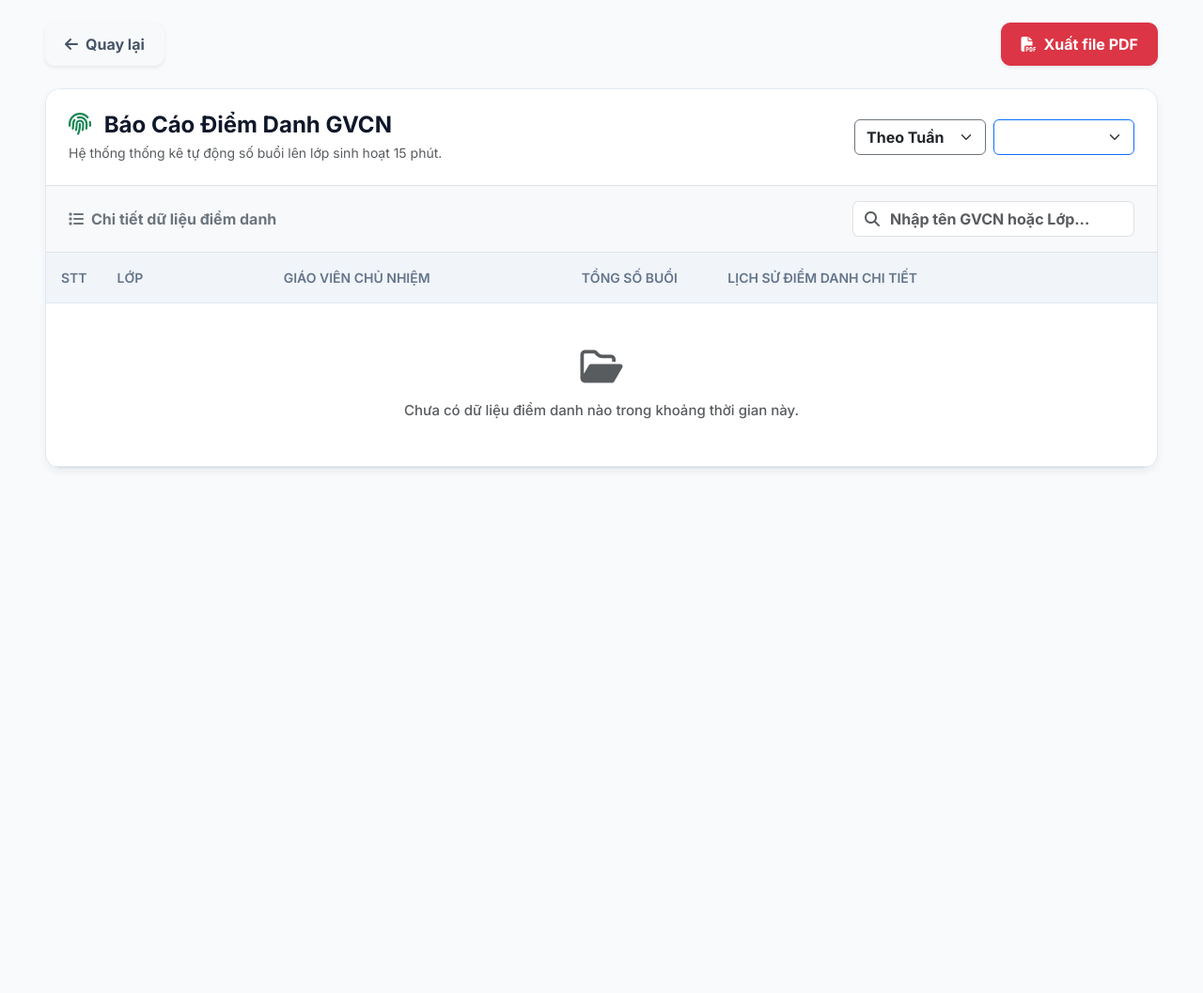
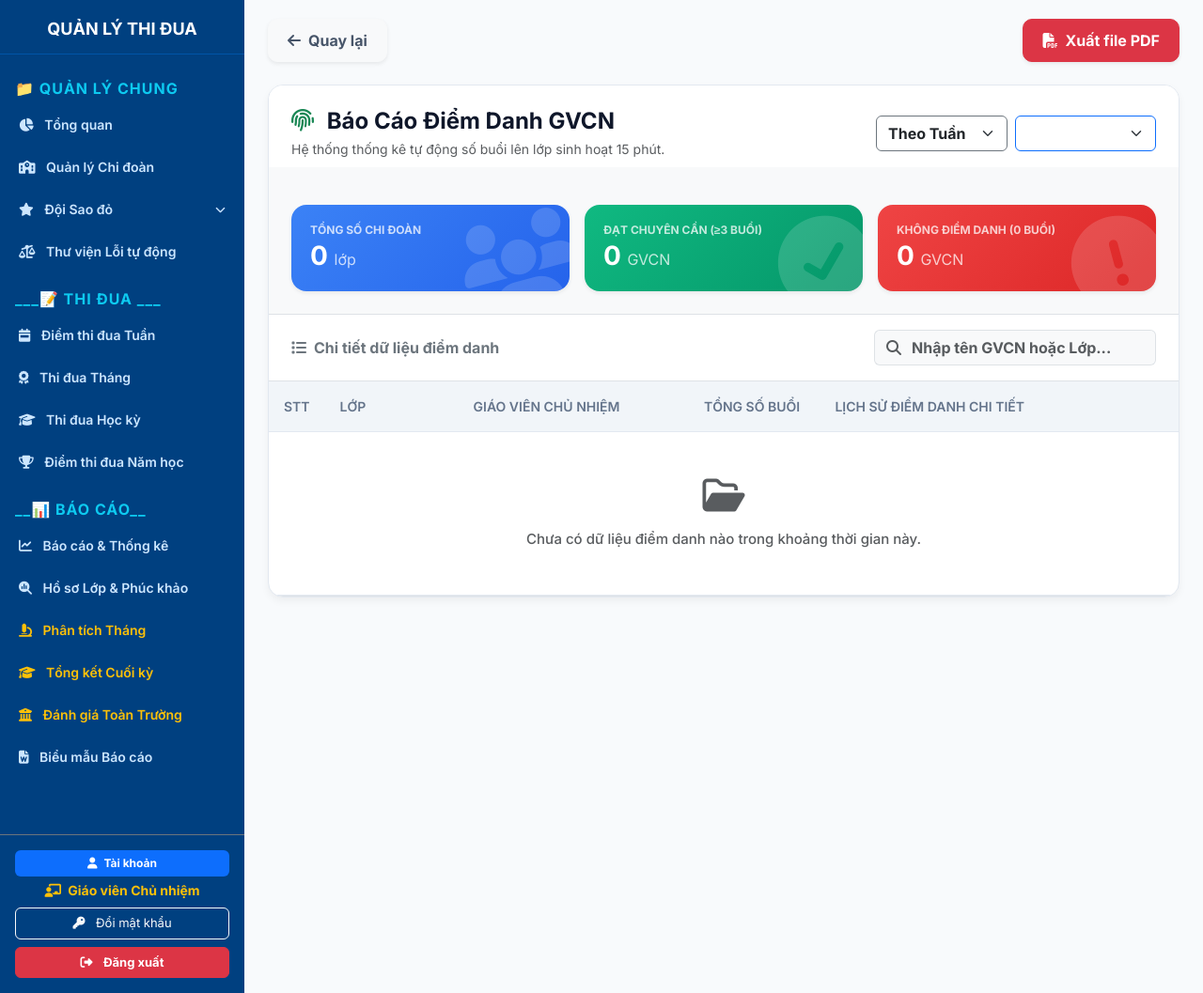
Before and after one commit to hoctaponlineth-design/thidua_thptthanhhoa, a Flask app: template templates/gvcn_attendance.html in a window 1280 px wide. Shown: the whole page at 94% size. Run offline with Flask 3, Linux system fonts and the light colour scheme; the template is opened without the code that fills it, so the values that code supplies are empty.

Commit message:
Add files via upload

```diff
--- a/templates/gvcn_attendance.html
+++ b/templates/gvcn_attendance.html
@@ -14,7 +14,18 @@
 
     <style>
         body { font-family: 'Inter', sans-serif; background-color: #f8fafc; overflow-x: hidden; margin: 0; padding: 0; }
+
+        /* =========================================
+           BỔ SUNG CSS CHO SIDEBAR & MAIN CONTENT ĐỂ ĐỒNG BỘ APP
+           ========================================= */
+        .sidebar { width: 260px; height: 100vh; position: fixed; top: 0; left: 0; background-color: #1e293b; color: white; padding-top: 20px; z-index: 1050; overflow-y: auto; transition: transform 0.3s ease;}
+        .main-content { margin-left: 260px; padding: 30px; min-height: 100vh; transition: all 0.3s ease; }
+
         .glass-card { background: #ffffff; border-radius: 16px; box-shadow: 0 4px 8px rgba(0,0,0,0.05); border: 1px solid #e2e8f0; width: 100%; }
+
+        /* CSS cho thẻ KPI Thống kê */
+        .stat-card { border-radius: 16px; padding: 20px; color: white; position: relative; overflow: hidden; }
+        .stat-card i.bg-icon { position: absolute; right: -10px; bottom: -20px; font-size: 100px; opacity: 0.15; transform: rotate(-15deg); }
 
         .table-responsive-scroll { max-height: 65vh; overflow-y: auto; overflow-x: auto; width: 100%; }
         .table-modern { width: 100%; border-collapse: separate; border-spacing: 0; }
@@ -40,11 +51,13 @@
         .bottom-nav-item i { font-size: 20px; margin-bottom: 4px; transition: all 0.3s ease; }
         .bottom-nav-item span { font-size: 10.5px; font-weight: 600; white-space: nowrap; }
         .bottom-nav-item.active { color: #e11d48; }
-        .bottom-nav-item.active i { transform: translateY(-2px); }
 
-        @media (max-width: 1200px) { .bottom-nav { display: flex; } body { padding-bottom: 85px !important; } }
+        @media (max-width: 1200px) {
+            .sidebar { transform: translateX(-100%); }
+            .main-content { margin-left: 0; padding: 15px; padding-bottom: 90px !important;}
+            .bottom-nav { display: flex; }
+        }
         @media (max-width: 768px) {
-            .container-fluid { padding-left: 8px !important; padding-right: 8px !important; }
             .glass-card { border-radius: 12px; }
             .table-modern tbody td { padding: 12px 10px !important; font-size: 14px; }
             .table-modern thead th { padding: 12px 10px !important; font-size: 13px; }
@@ -56,9 +69,9 @@
         @media print {
             @page { size: A4 portrait; margin: 20mm; }
             body { background: #fff !important; color: #000 !important; font-family: "Times New Roman", Times, serif !important; overflow: visible !important; }
-            .no-print, .bottom-nav { display: none !important; }
+            .no-print, .sidebar, .bottom-nav, .stat-card-container { display: none !important; }
+            .main-content { margin: 0 !important; padding: 0 !important; }
             .glass-card { border: none !important; box-shadow: none !important; border-radius: 0 !important; }
-            .container-fluid { max-width: 100% !important; padding: 0 !important; margin: 0 !important; }
             .print-only { display: block !important; }
             .table-responsive-scroll { max-height: none !important; overflow: visible !important; }
             .table-modern { border-collapse: collapse !important; margin-top: 15px !important; width: 100% !important; }
@@ -72,7 +85,13 @@
 </head>
 <body>
 
-    <div class="container-fluid py-3 py-md-4 px-3 px-xl-5">
+    <!-- BỔ SUNG SIDEBAR CỦA HỆ THỐNG -->
+    <div class="no-print">
+        {% include 'sidebar.html' %}
+    </div>
+
+    <!-- MAIN CONTENT ĐÃ ĐƯỢC CĂN LỀ -->
+    <div class="main-content">
 
         <!-- NÚT QUAY LẠI VÀ XUẤT PDF TRÊN CÙNG -->
         <div class="d-flex justify-content-between align-items-center mb-3 mb-md-4 no-print">
@@ -86,7 +105,7 @@
 
         <div class="glass-card overflow-hidden">
 
-            <!-- QUỐC HIỆU BẢN IN -->
+            <!-- QUỐC HIỆU BẢN IN (GIỮ NGUYÊN) -->
             <div class="print-only" style="margin-bottom: 20px;">
                 <table style="width: 100%; border: none;">
                     <tr>
@@ -108,14 +127,13 @@
                 </p>
             </div>
 
-            <!-- HEADER WEB -->
+            <!-- HEADER WEB & BỘ LỌC THÔNG MINH -->
             <div class="p-3 p-md-4 border-bottom bg-white d-flex justify-content-between align-items-center flex-wrap gap-3 no-print filter-container">
                 <div>
                     <h4 class="fw-bold mb-1" style="color: #0f172a;"><i class="fa-solid fa-fingerprint text-success me-2"></i> Báo Cáo Điểm Danh GVCN</h4>
                     <p class="text-muted mb-0" style="font-size: 14px;">Hệ thống thống kê tự động số buổi lên lớp sinh hoạt 15 phút.</p>
                 </div>
 
-                <!-- BỘ LỌC ĐÃ NÂNG CẤP ĐẦY ĐỦ CÁC MỐC -->
                 <form action="/gvcn_attendance_stats" method="GET" class="d-flex gap-2">
                     <select name="time_mode" class="form-select fw-bold border-secondary" style="width: 140px;" onchange="this.form.submit()">
                         <option value="week" {% if time_mode == 'week' %}selected{% endif %}>Theo Tuần</option>
@@ -138,16 +156,44 @@
                 </form>
             </div>
 
-            <!-- THANH TÌM KIẾM GVCN TRỰC TIẾP -->
-            <div class="px-3 px-md-4 py-3 bg-light border-bottom d-flex justify-content-between align-items-center search-container no-print">
-                <span class="fw-bold text-secondary d-none d-md-inline"><i class="fa-solid fa-list me-2"></i>Chi tiết dữ liệu điểm danh</span>
-                <div class="input-group search-box" style="width: 300px;">
-                    <span class="input-group-text bg-white border-end-0 text-muted"><i class="fa-solid fa-magnifying-glass"></i></span>
-                    <input type="text" id="searchInput" class="form-control border-start-0 ps-0 fw-bold text-primary" placeholder="Nhập tên GVCN hoặc Lớp..." onkeyup="filterTable()">
+            <!-- =========================================
+                 BỔ SUNG KHỐI KPI THỐNG KÊ NHANH CHO BGH
+                 ========================================= -->
+            <div class="row g-3 p-3 p-md-4 border-bottom bg-light no-print stat-card-container">
+                <!-- Các biến summary_total, summary_good, summary_bad sẽ được tính ở Python -->
+                <div class="col-12 col-md-4">
+                    <div class="stat-card shadow-sm" style="background: linear-gradient(135deg, #3b82f6, #2563eb);">
+                        <i class="fa-solid fa-users bg-icon"></i>
+                        <h6 class="fw-bold opacity-75 mb-1 text-uppercase" style="font-size: 12px;">Tổng Số Chi Đoàn</h6>
+                        <h3 class="fw-bold m-0">{{ summary_total | default('0') }} <span class="fs-6 fw-normal opacity-75">lớp</span></h3>
+                    </div>
+                </div>
+                <div class="col-12 col-md-4">
+                    <div class="stat-card shadow-sm" style="background: linear-gradient(135deg, #10b981, #059669);">
+                        <i class="fa-solid fa-check-circle bg-icon"></i>
+                        <h6 class="fw-bold opacity-75 mb-1 text-uppercase" style="font-size: 12px;">Đạt Chuyên Cần (≥3 buổi)</h6>
+                        <h3 class="fw-bold m-0">{{ summary_good | default('0') }} <span class="fs-6 fw-normal opacity-75">GVCN</span></h3>
+                    </div>
+                </div>
+                <div class="col-12 col-md-4">
+                    <div class="stat-card shadow-sm" style="background: linear-gradient(135deg, #ef4444, #dc2626);">
+                        <i class="fa-solid fa-circle-exclamation bg-icon"></i>
+                        <h6 class="fw-bold opacity-75 mb-1 text-uppercase" style="font-size: 12px;">Không Điểm Danh (0 buổi)</h6>
+                        <h3 class="fw-bold m-0">{{ summary_bad | default('0') }} <span class="fs-6 fw-normal opacity-75">GVCN</span></h3>
+                    </div>
                 </div>
             </div>
 
-            <!-- BẢNG DỮ LIỆU -->
+            <!-- THANH TÌM KIẾM GVCN -->
+            <div class="px-3 px-md-4 py-3 bg-white border-bottom d-flex justify-content-between align-items-center search-container no-print">
+                <span class="fw-bold text-secondary d-none d-md-inline"><i class="fa-solid fa-list me-2"></i>Chi tiết dữ liệu điểm danh</span>
+                <div class="input-group search-box" style="width: 300px;">
+                    <span class="input-group-text bg-light border-end-0 text-muted"><i class="fa-solid fa-magnifying-glass"></i></span>
+                    <input type="text" id="searchInput" class="form-control bg-light border-start-0 ps-0 fw-bold text-primary" placeholder="Nhập tên GVCN hoặc Lớp..." onkeyup="filterTable()">
+                </div>
+            </div>
+
+            <!-- BẢNG DỮ LIỆU CHÍNH -->
             <div class="table-responsive table-responsive-scroll border-bottom">
                 <table class="table-modern" id="attendanceTable">
                     <thead>
```
